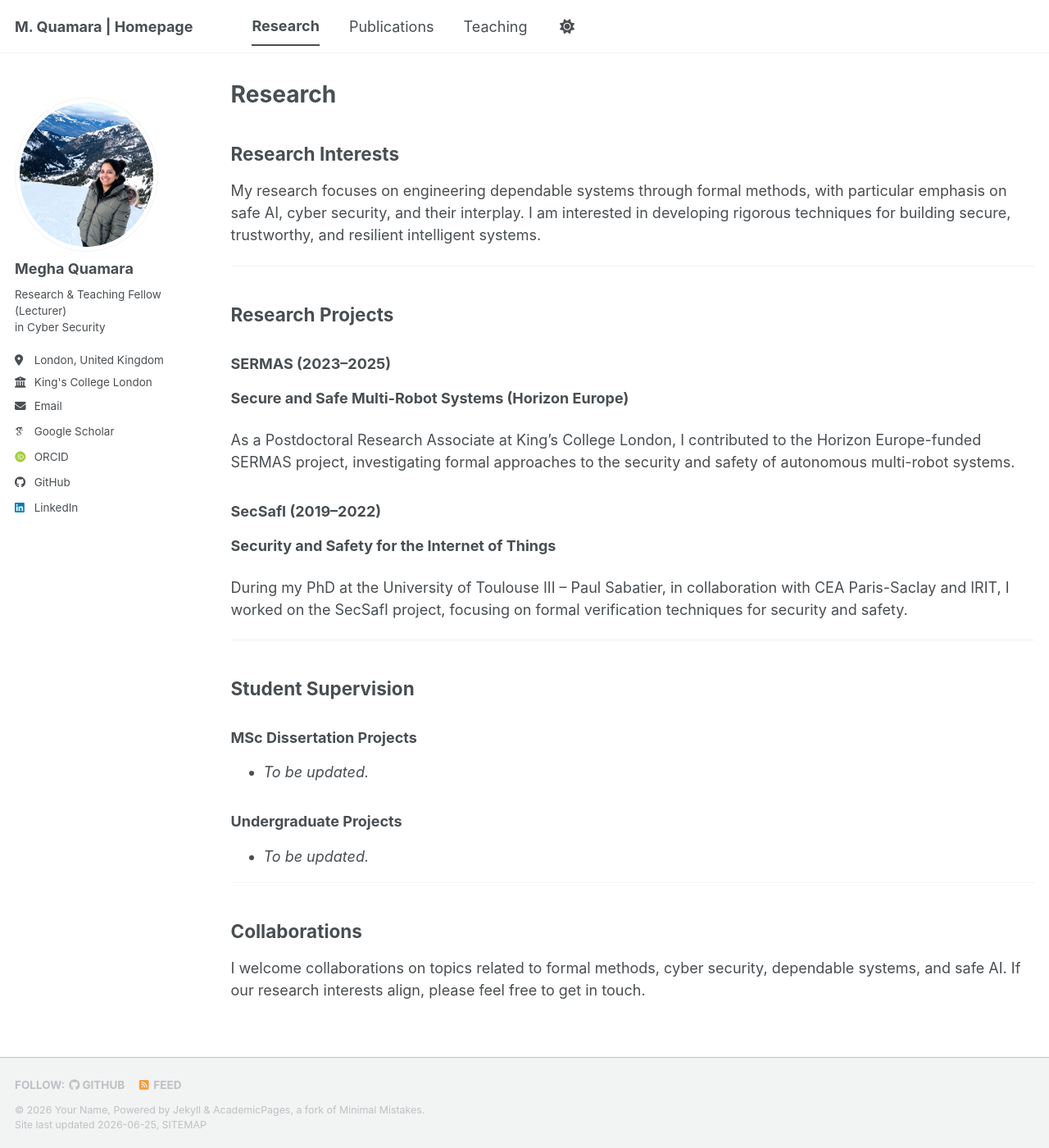
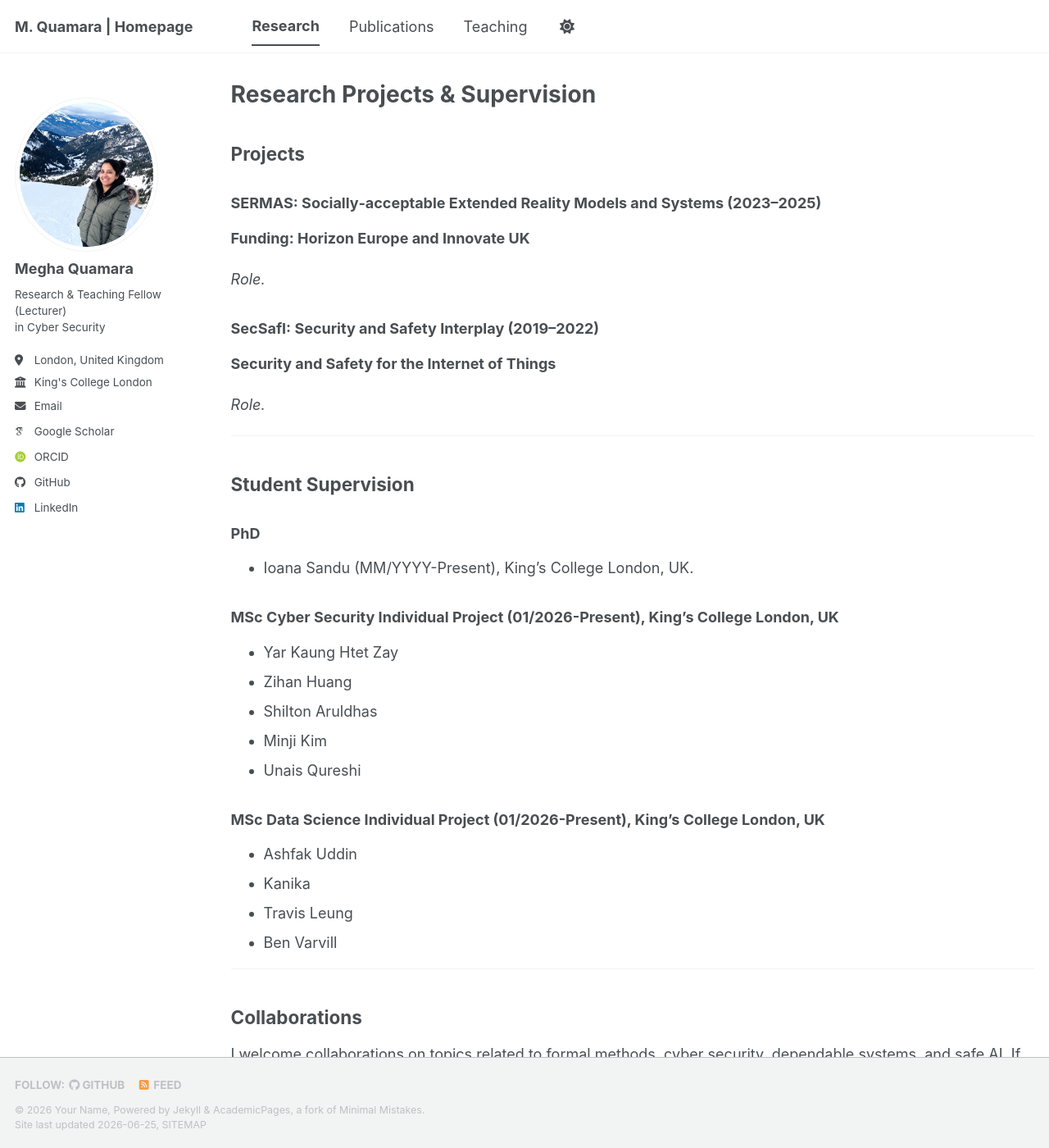
Before and after one commit to meghaquamara/personal-website, a Jekyll site: the page built from _pages/research.md, in a window 1280 px wide and 1400 px high. Shown: the whole window at 82% size. Built offline with Jekyll 4.4.1, drawn with Linux system fonts in a browser that asks for light colours; some web fonts are replaced; a script bundle is joined from its source files by our own code; library files that are not in the unit come from our copies.

Commit message:
Update research.md

```diff
--- a/_pages/research.md
+++ b/_pages/research.md
@@ -1,41 +1,45 @@
 ---
 layout: archive
-title: "Research"
+title: "Research Projects & Supervision"
 permalink: /research/
 author_profile: true
 ---
 
-## Research Interests
+## Projects
 
-My research focuses on engineering dependable systems through formal methods, with particular emphasis on safe AI, cyber security, and their interplay. I am interested in developing rigorous techniques for building secure, trustworthy, and resilient intelligent systems.
+### SERMAS: Socially‑acceptable Extended Reality Models and Systems (2023–2025)
 
-<hr />
+**Funding: Horizon Europe and Innovate UK**
 
-## Research Projects
+*Role.*
 
-### SERMAS (2023–2025)
-
-**Secure and Safe Multi-Robot Systems (Horizon Europe)**
-
-As a Postdoctoral Research Associate at King's College London, I contributed to the Horizon Europe-funded SERMAS project, investigating formal approaches to the security and safety of autonomous multi-robot systems.
-
-### SecSafI (2019–2022)
+### SecSafI: Security and Safety Interplay (2019–2022)
 
 **Security and Safety for the Internet of Things**
 
-During my PhD at the University of Toulouse III – Paul Sabatier, in collaboration with CEA Paris-Saclay and IRIT, I worked on the SecSafI project, focusing on formal verification techniques for security and safety.
+*Role.*
 
 <hr />
 
 ## Student Supervision
 
-### MSc Dissertation Projects
+### PhD
 
-* *To be updated.*
+* Ioana Sandu (MM/YYYY-Present), King's College London, UK.
 
-### Undergraduate Projects
+### MSc Cyber Security Individual Project (01/2026-Present), King's College London, UK
 
-* *To be updated.*
+* Yar Kaung Htet Zay
+* Zihan Huang
+* Shilton Aruldhas
+* Minji Kim
+* Unais Qureshi
+
+### MSc Data Science Individual Project (01/2026-Present), King's College London, UK
+* Ashfak Uddin
+* Kanika
+* Travis Leung
+* Ben Varvill
 
 <hr />
 
```
